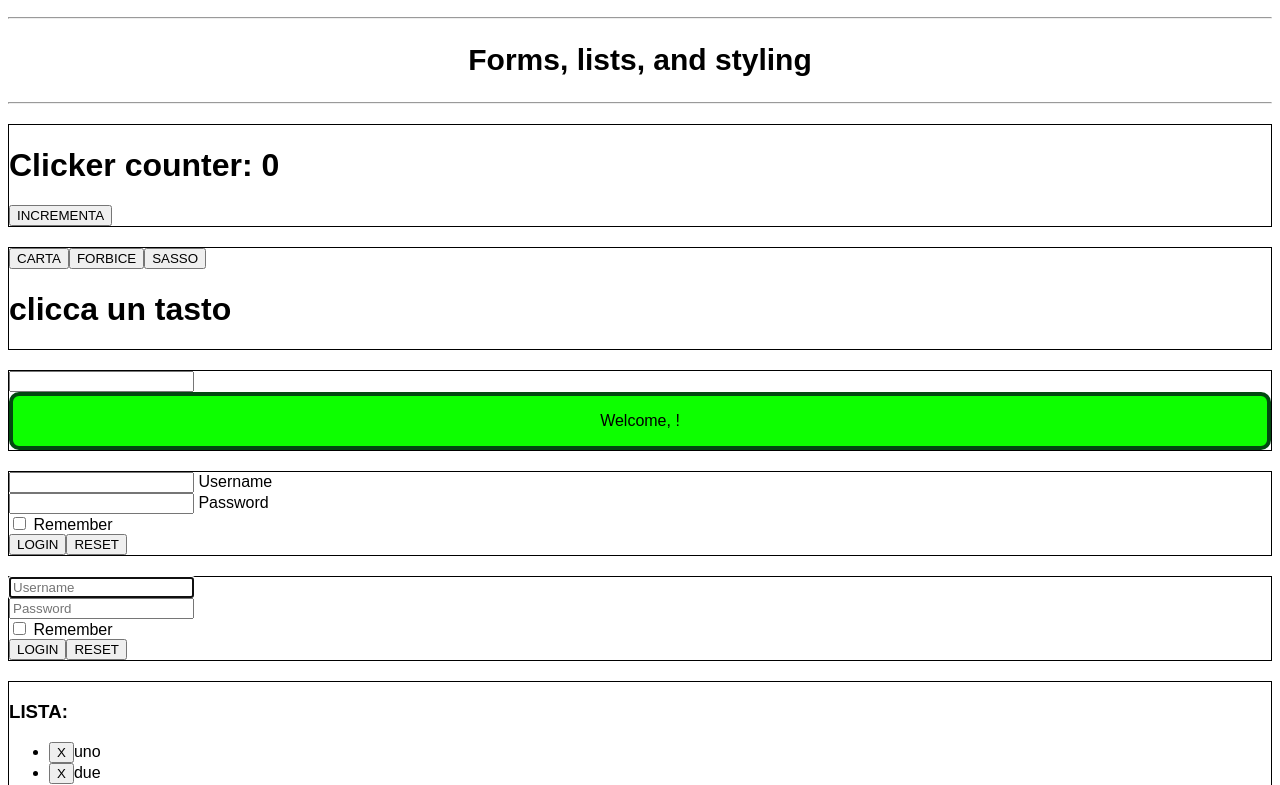
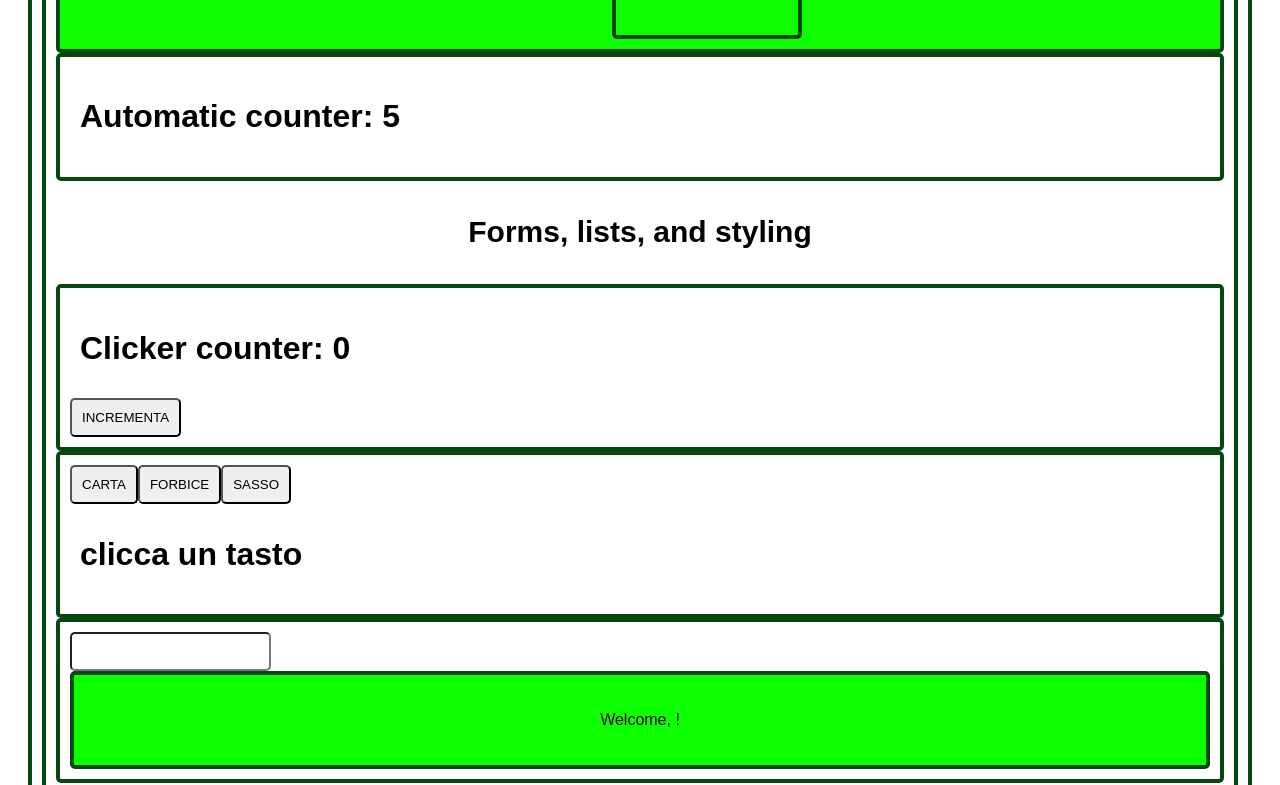
Before and after one commit to darthClara/react-exercises, a React (Create React App) app: page / in a window 1280 px wide. Shown: the part 415-1200 px from the top of the page. Built offline with nearby package versions, Linux system fonts and the light colour scheme.

Commit message:
styling component 3

```diff
--- a/src/App.js
+++ b/src/App.js
@@ -13,15 +13,11 @@ export default class App extends React.Component {
     render() {
         return (
             <div>
-                <hr/>
                 <h2 style={{textAlign: "center", fontSize: "30px"}}>Basic concepts</h2>
-                <hr/>
                 <Hello/>
                 <Welcome name="John" age={15}/>
                 <Counter numeroIniziale={0} intervallo={1000} incremento={1}/>
-                <hr/>
                 <h2 style={{textAlign: "center", fontSize: "30px"}}>Forms, lists, and styling</h2>
-                <hr/>
                 <ClickCounter/>
                 <ClickTracker/>
                 <InteractiveWelcome/>
--- a/src/BasicConcepts/Counter.js
+++ b/src/BasicConcepts/Counter.js
@@ -23,7 +23,7 @@ export default class Counter extends React.Component {
 
     render() {
         return (
-            <div style={{border: "1px solid black", margin: "20px 0px 20px 0px"}}>
+            <div>
                 <CounterDisplay numero={this.state.numero}/>
             </div>
         )
--- a/src/BasicConcepts/Hello.js
+++ b/src/BasicConcepts/Hello.js
@@ -3,7 +3,7 @@ import React from "react";
 export default class Hello extends React.Component {
     render() {
         return (
-            <div style={{border: "1px solid black", margin: "20px 0px 20px 0px"}}>
+            <div>
                 <h1>Hello, World!</h1>
                 <p>What a beautiful day!</p>
             </div>
--- a/src/FormsListsAndStyling/ClickCounter.js
+++ b/src/FormsListsAndStyling/ClickCounter.js
@@ -14,7 +14,7 @@ export default class ClickCounter extends React.Component {
 
     render() {
         return (
-            <div style={{border: "1px solid black", margin: "20px 0px 20px 0px"}}>
+            <div>
                 <h1>Clicker counter: {this.state.numero}</h1>
                 <button onClick={this.handleClick}>INCREMENTA</button>
             </div>
--- a/src/FormsListsAndStyling/ClickTracker.js
+++ b/src/FormsListsAndStyling/ClickTracker.js
@@ -30,7 +30,7 @@ export default class ClickTracker extends React.Component {
 
         render() {
             return (
-                <div style={{border: "1px solid black", margin: "20px 0px 20px 0px"}}>
+                <div>
                     <button onClick={this.clickHandler} value="carta">CARTA</button>
                     <button onClick={this.clickHandler} value="forbice">FORBICE</button>
                     <button onClick={this.clickHandler} value="sasso">SASSO</button>
--- a/src/FormsListsAndStyling/InteractiveWelcome.js
+++ b/src/FormsListsAndStyling/InteractiveWelcome.js
@@ -16,7 +16,7 @@ export default class InteractiveWelcome extends React.Component {
 
   render() {
     return (
-      <div style={{border: "1px solid black", margin: "20px 0px 20px 0px"}}>
+      <div>
         <input type="text" value={this.state.text} onChange={this.handleInputChange}/>
         <Welcome name={this.state.text}/>
       </div>
--- a/src/FormsListsAndStyling/Login.js
+++ b/src/FormsListsAndStyling/Login.js
@@ -6,13 +6,15 @@ export default class Login extends React.Component {
         remember: "false",
         pass: "",
         username: "",
+        log: "logoff"
     }
 
     handleClick = () => {
 
-        if (this.state.pass && this.state.username) {
+        if (this.state.pass && this.state.username && this.state.pass.length >= 8) {
             this.onLogin(this.state);
-        } else {console.log("Inserisci il campo username e password")}
+
+        } else {console.log("Inserisci il campo username e una password lunga almeno 8 caratteri")}
     }
 
     onLogin = () => {
@@ -39,26 +41,31 @@ export default class Login extends React.Component {
                 username: value
             })
         }
-        else if (name === "pass") {
+        else if ((name === "pass") && (value.length >= 8)) {
             this.setState({
-                pass: value
+                pass: value,
+                log: "logon",
+            })
+        }
+        else if ((name === "pass") && (value.length <= 8)) {
+            this.setState({
+                pass: "",
+                log: "logoff",
             })
         }
     }
 
     render() {
         return (
-            <form style={{ border: "1px solid black", margin: "20px 0px 20px 0px" }}>
-                <input type="text" className="formsElements" name="username" value={this.state.value} onChange={this.handleChange}/>
-                <span> Username</span>
+            <form>
+                <input placeholder="Username" type="text" className="formsElements" name="username" value={this.state.value} onChange={this.handleChange}/>
                 <br />
-                <input type="password" className="formsElements" name="pass" value={this.state.value} onChange={this.handleChange}/>
-                <span> Password</span>
+                <input placeholder="Password" type="password" className="formsElements" name="pass" value={this.state.value} onChange={this.handleChange}/>
                 <br />
                 <input type="checkbox" className="formsElements" name="remember" value={this.state.remember} onChange={this.handleChange}/>
                 <span> Remember</span>
                 <br />
-                <input type="button" name="login" value="LOGIN" onClick={this.handleClick}/>
+                <input type="button" id={this.state.log} name="login" value="LOGIN" onClick={this.handleClick}/>
                 <input type="reset" name="reset" value="RESET" onClick={this.handleChange}/>
             </form>
         )
--- a/src/FormsListsAndStyling/TodoList.js
+++ b/src/FormsListsAndStyling/TodoList.js
@@ -40,7 +40,7 @@ export default class TodoList extends React.Component {
 
   render() {
     return (
-      <div style={{ border: "1px solid black", margin: "20px 0px 20px 0px" }}>
+      <div>
         <h3>LISTA:</h3>
         <ul id="unorderedList">
           {this.state.items.map((li) => (
--- a/src/FormsListsAndStyling/UncontrolledLogin.js
+++ b/src/FormsListsAndStyling/UncontrolledLogin.js
@@ -4,7 +4,7 @@ export default class UncontrolledLogin extends React.Component {
 
     render() {
         return (
-            <form style={{ border: "1px solid black", margin: "20px 0px 20px 0px" }}>
+            <form>
                 <input type="text" placeholder="Username" autoFocus required />
                 <br />
                 <input type="password" placeholder="Password" required />
--- a/src/index.css
+++ b/src/index.css
@@ -1,5 +1,14 @@
 * {
     font-family: fantasy;
+    padding: 10px;
+}
+
+button, input, div, form {
+    border-radius: 5px;
+}
+
+div {
+    border: 4px solid rgb(2, 72, 16);
 }
 
 .welcome {
@@ -8,5 +17,12 @@
     justify-content: center;
     background-color: rgb(13, 255, 0);
     border: 4px solid rgb(2, 72, 16);
-    border-radius: 10px;
 }
+
+#logoff {
+    background-color: red;
+}
+
+#logon {
+    background-color: greenyellow;
+}
```
